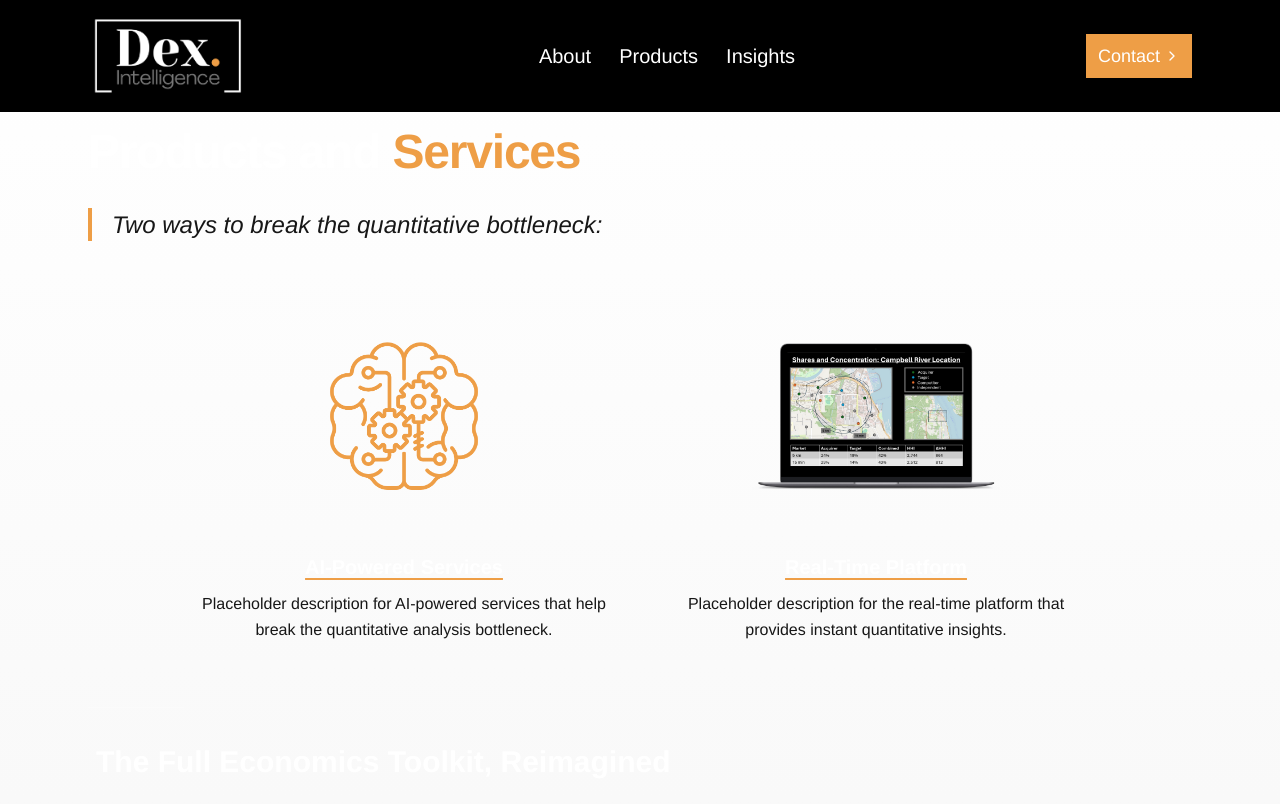
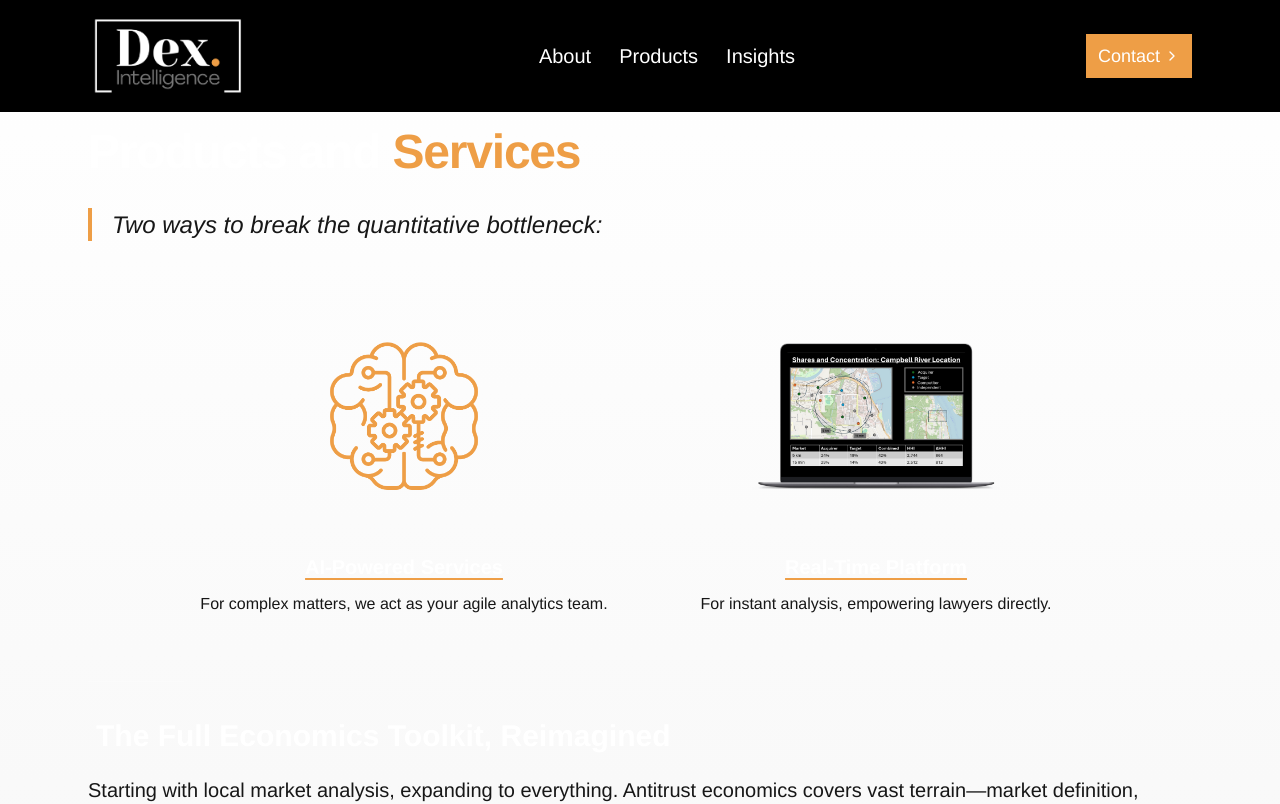
Before and after one commit to DexIntelligence/website_v2, a React (Vite) app: page /products in a window 1280 px wide. Shown: the top 804 px of the page. Built offline with nearby package versions, Linux system fonts and the light colour scheme.

Commit message:
fixed the product page placeholders

```diff
--- a/src/pages/Products.jsx
+++ b/src/pages/Products.jsx
@@ -17,7 +17,7 @@ export default function Products() {
                 </div>
                 <h3 className="text-xl font-semibold text-white mb-2.5 underline decoration-brand decoration-2 underline-offset-4">AI-Powered Services</h3>
                 <p className="text-base text-gray-400 text-center leading-relaxed">
-                  Placeholder description for AI-powered services that help break the quantitative analysis bottleneck.
+                  For complex matters, we act as your agile analytics team.
                 </p>
               </div>
               {/* Real-Time Platform */}
@@ -27,7 +27,7 @@ export default function Products() {
                 </div>
                 <h3 className="text-xl font-semibold text-white mb-2.5 underline decoration-brand decoration-2 underline-offset-4">Real-Time Platform</h3>
                 <p className="text-base text-gray-400 text-center leading-relaxed">
-                  Placeholder description for the real-time platform that provides instant quantitative insights.
+                  For instant analysis, empowering lawyers directly.
                 </p>
               </div>
             </div>
```
